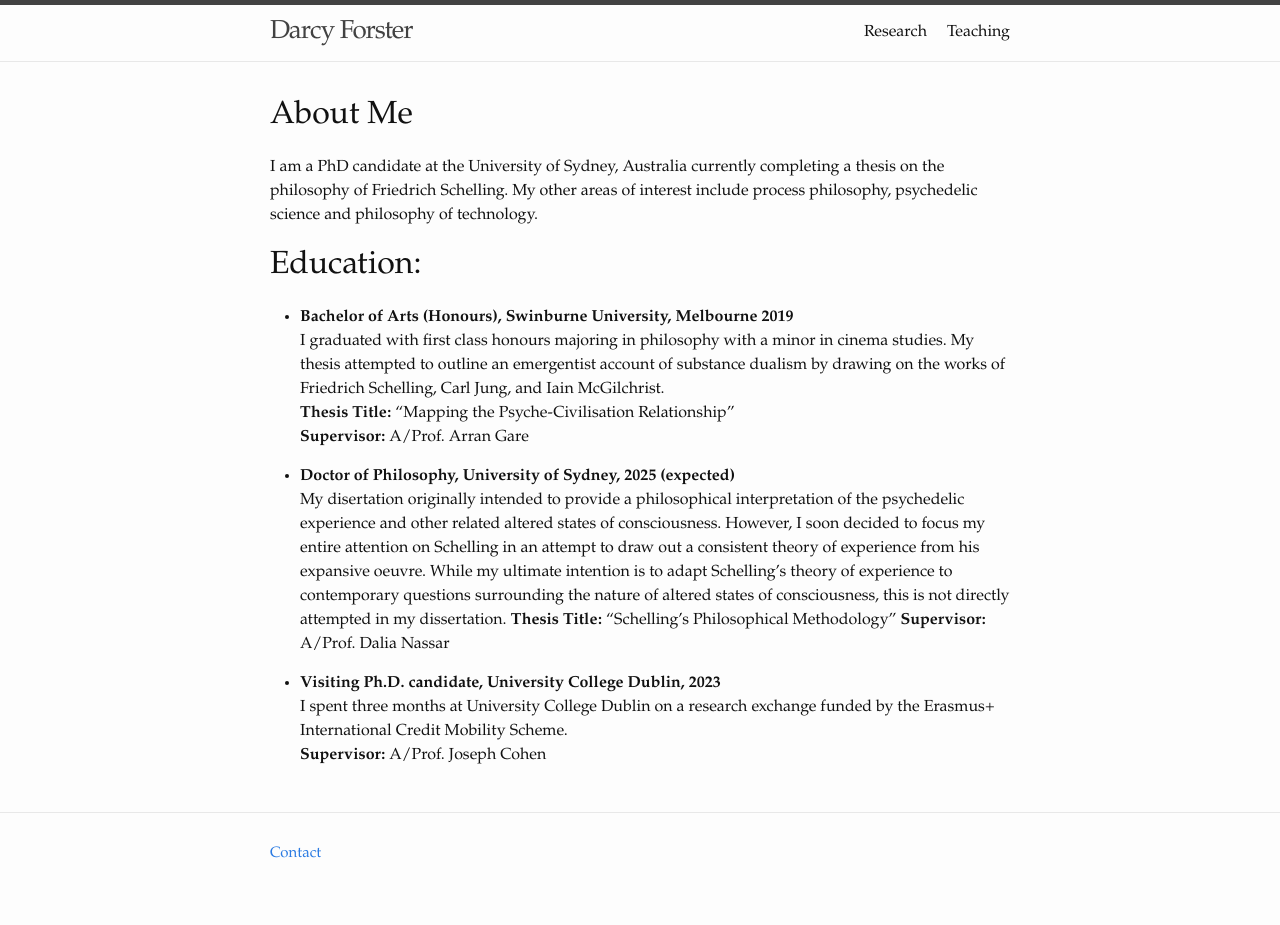
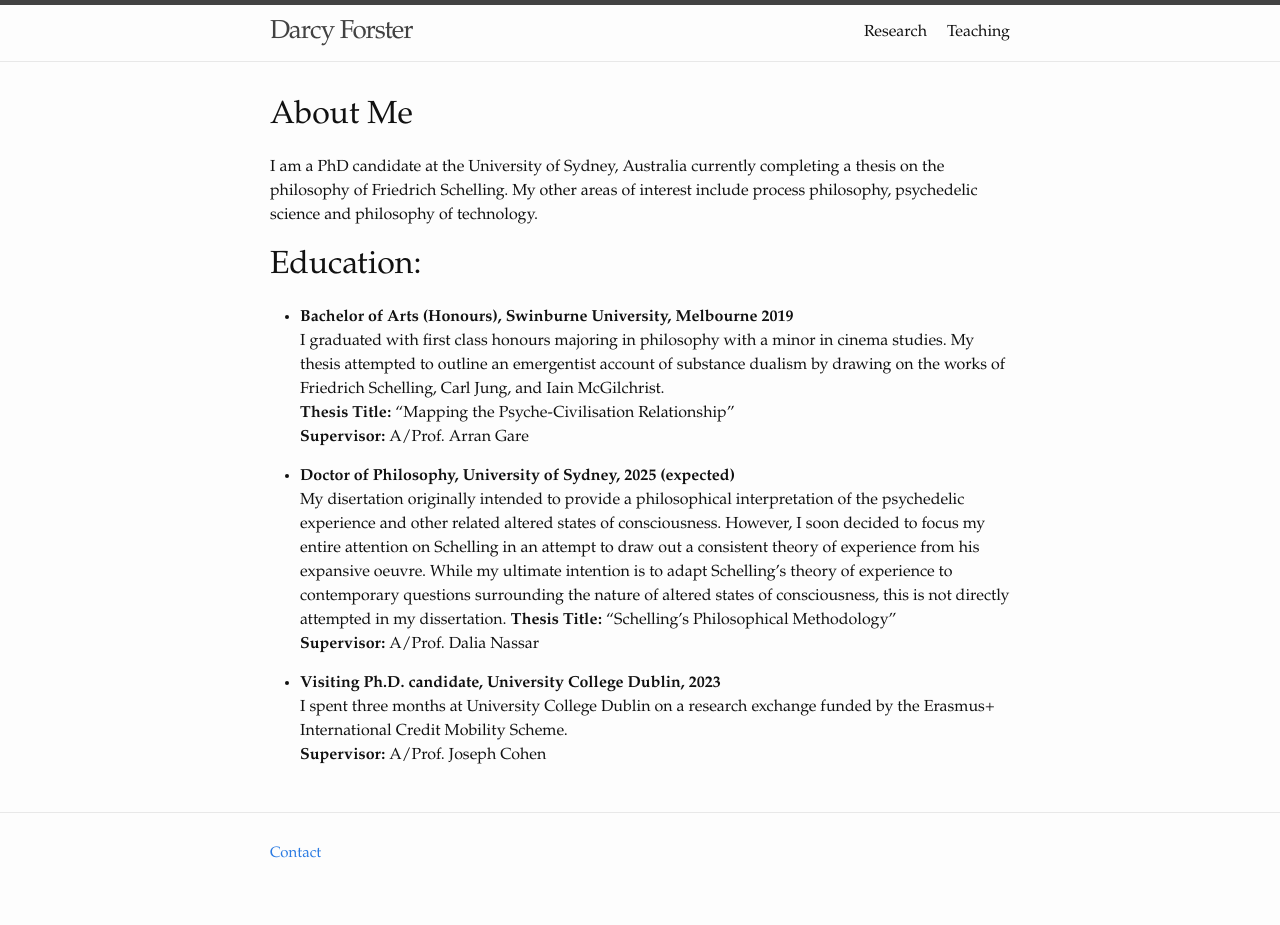
Before and after one commit to darcyforster/darcyforster, a Jekyll site: the page built from index.markdown, in a window 1280 px wide. Built offline with Jekyll 4.4.1, drawn with Linux system fonts in a browser that asks for light colours.

```diff
--- a/index.markdown
+++ b/index.markdown
@@ -17,7 +17,7 @@ I graduated with first class honours majoring in philosophy with a minor in cine
 
 * **Doctor of Philosophy, University of Sydney, 2025 (expected)**\
 My disertation originally intended to provide a philosophical interpretation of the psychedelic experience and other related altered states of consciousness. However, I soon decided to focus my entire attention on Schelling in an attempt to draw out a consistent theory of experience from his expansive oeuvre. While my ultimate intention is to adapt Schelling's theory of experience to contemporary questions surrounding the nature of altered states of consciousness, this is not directly attempted in my dissertation.
-  **Thesis Title:** "Schelling's Philosophical Methodology"
+  **Thesis Title:** "Schelling's Philosophical Methodology"\
   **Supervisor:** A/Prof. Dalia Nassar
 
 * **Visiting Ph.D. candidate, University College Dublin, 2023**\
```
